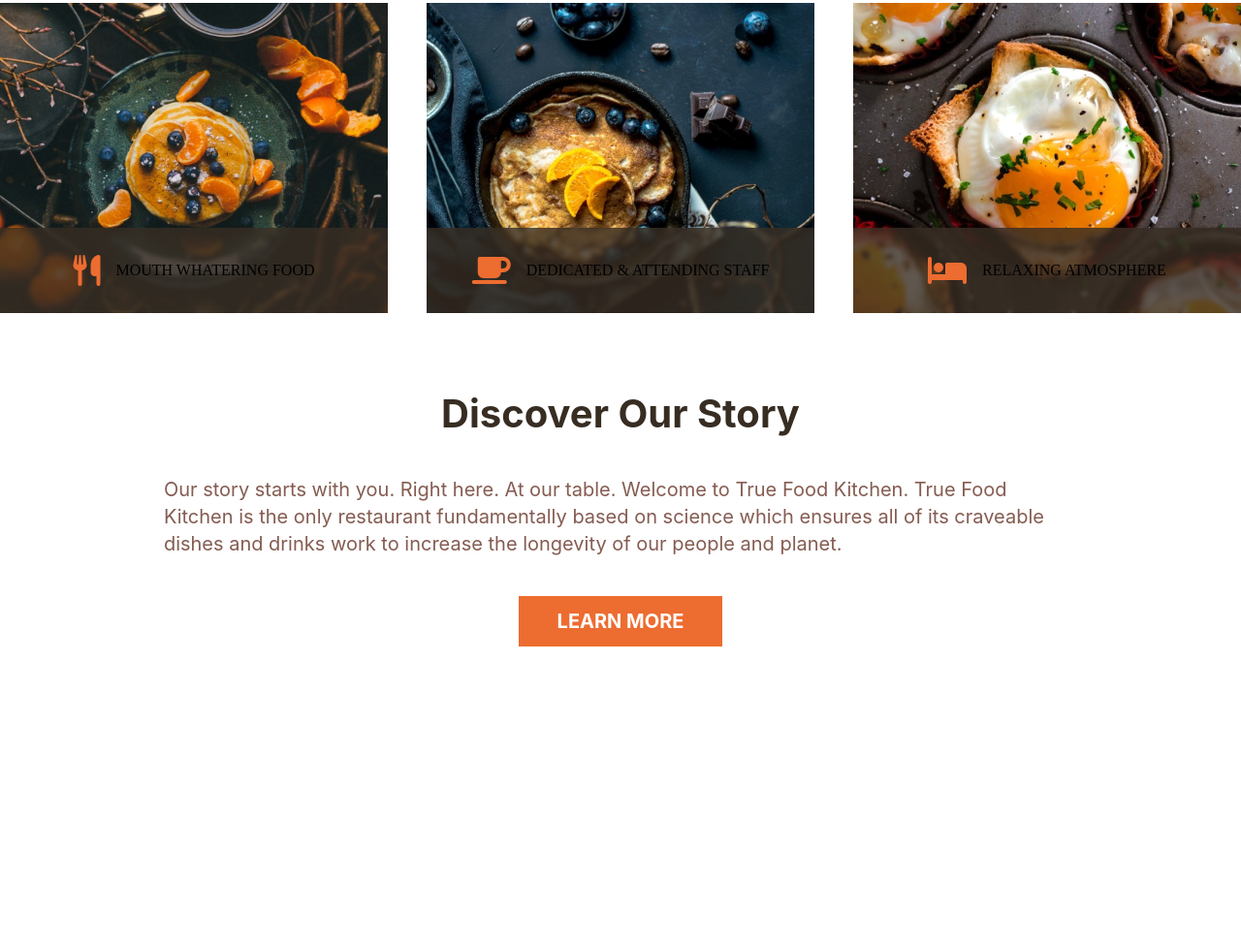
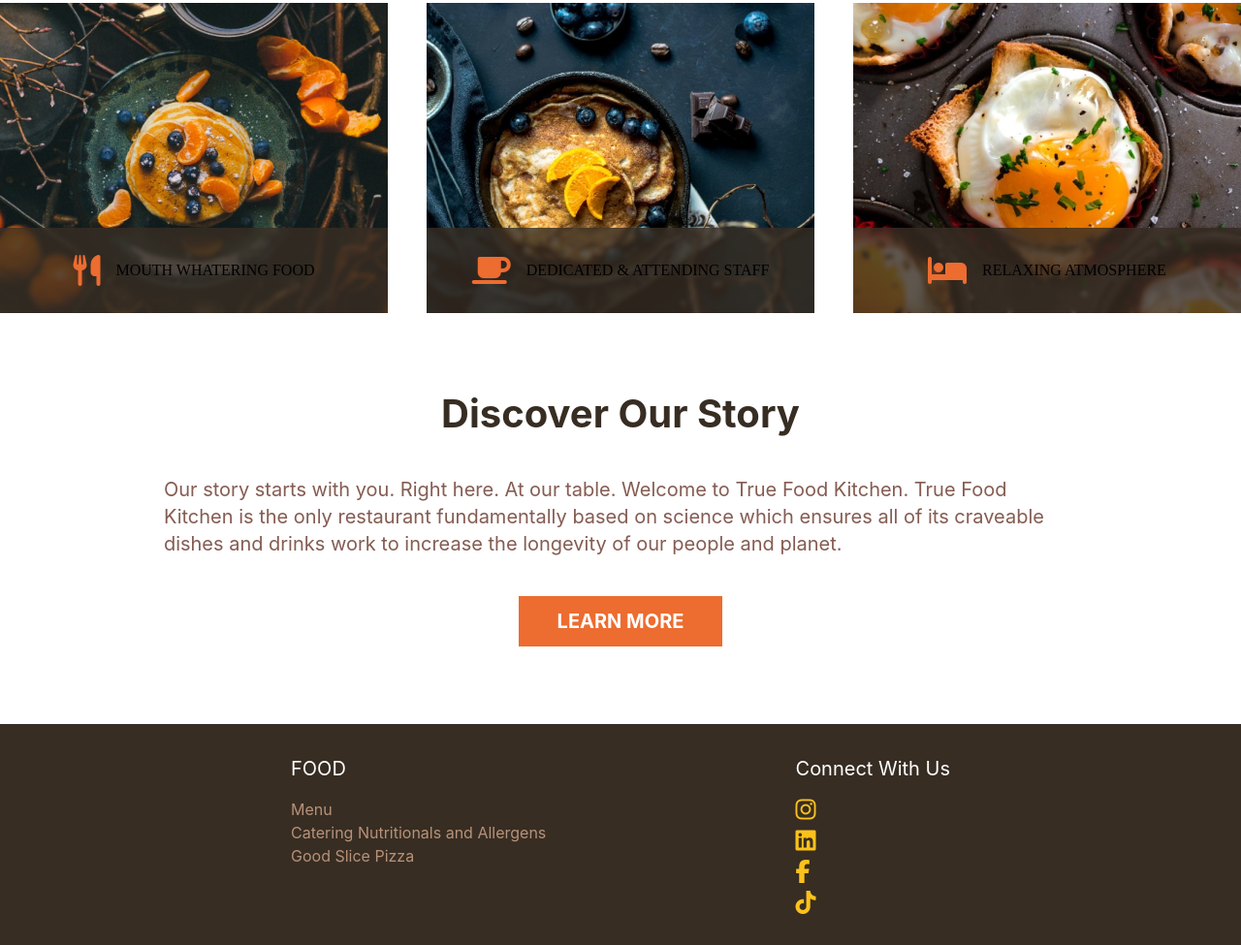
Before and after one commit to nini-mika/homework-7, a plain HTML site: page index.html in a window 1280 px wide. Shown: the part 720-1695 px from the top of the page at 97% size. Before the commit the page ends 1387 px from the top, so only its background shows below. Drawn offline with Linux system fonts and the light colour scheme.

Commit message:
add footer

```diff
--- a/css/style.css
+++ b/css/style.css
@@ -180,6 +180,7 @@ header {
     /* justify-content: center; */
     align-items: center;
     gap: 40px;
+    margin-bottom: 80px;
 
 }
 
@@ -219,3 +220,77 @@ header {
     border: none;
     background-color: #ED6C30;
 }
+
+.article_button:hover{
+    border: 3px dotted #ff7a59;
+    color: #ff7a59;
+    background: white;
+}
+/* footer */
+footer {
+    display: flex;
+    padding: 32px 300px;
+    justify-content: space-between;
+    align-items: flex-start;
+    background: #372D23;
+
+}
+
+.footer_info {
+    display: flex;
+    flex-direction: column;
+    row-gap: 16px;
+    align-items: flex-start;
+
+}
+
+.footer_title {
+    color: #FFF;
+    text-align: center;
+    font-family: Inter;
+    font-size: 20px;
+    font-style: normal;
+    font-weight: 400;
+    line-height: 28px;
+    /* margin-left: 0; */
+}
+
+.footer_list {
+    color: #B89278;
+    text-align: center;
+    font-family: Inter;
+    font-size: 16px;
+    font-style: normal;
+    font-weight: 400;
+    line-height: 24px;
+}
+
+.footer_info2 {
+    display: flex;
+    flex-direction: column;
+    /* justify-content: center;
+align-items: flex-start; */
+    gap: 16px;
+}
+
+.footer_list2{
+    display: flex;
+   flex-direction: column;
+    row-gap: 8px;
+    /* display: block; */
+}
+
+.footer_title2 {
+    color: #FFF;
+    text-align: center;
+    font-family: Inter;
+    font-size: 20px;
+    font-style: normal;
+    font-weight: 400;
+    line-height: 28px;
+}
+
+.footer_icon{
+    font-size: 24px;
+    color: #FCC21B;
+}
--- a/index.html
+++ b/index.html
@@ -52,10 +52,10 @@
             </div>
 
         </section>
-
+        <!-- section2 -->
         <section class="section2">
 
-            <div class="cards">
+            <article class="cards">
                 <img class="card_img" src="img/img1.png" alt="">
 
                 <div class="cards_information">
@@ -64,9 +64,9 @@
                         MOUTH WHATERING FOOD
                     </p>
                 </div>
-            </div>
+            </article>
 
-            <div class="cards">
+            <article class="cards">
                 <img class="card_img" src="img/img2.png" alt="">
 
                 <div class="cards_information">
@@ -75,9 +75,9 @@
                         DEDICATED & ATTENDING STAFF
                     </p>
                 </div>
-            </div>
+            </article>
 
-            <div class="cards">
+            <article class="cards">
                 <img class="card_img" src="img/img3.png" alt="">
 
                 <div class="cards_information">
@@ -86,7 +86,7 @@
                         RELAXING ATMOSPHERE
                     </p>
                 </div>
-            </div>
+            </article>
 
         </section>
 
@@ -110,9 +110,58 @@
             </a>
         </article>
 
+        <!-- footer -->
+        <footer>
+
+            <div class="footer_info">
+                <h6 class="footer_title">FOOD</h4>
+                    <nav>
+                        <ul class="footer_info_list">
+                            <li>
+                                <a class=" footer_list " href=" ">Menu</a>
+                            </li>
+                            <li>
+                                <a class=" footer_list " href=" ">Catering Nutritionals and Allergens</a>
+                            </li>
+                            <li>
+                                <a class="footer_list " href=" ">Good Slice Pizza</a>
+                            </li>
+                        </ul>
+                    </nav>
+
+            </div>
+
+            <div class="footer_info2">
+                <h4 class="footer_title2">Connect With Us</h4>
+                <nav>
+                    <ul class="footer_list2">
+                        <li>
+                            <a href="" target="_blank"><i class="fa-brands fa-instagram footer_icon "></i></a>
+                        </li>
+
+                        <li>
+                            <a href="" target="_blank"><i class="fa-brands fa-linkedin footer_icon"></i></a>
+                        </li>
+
+                        <li>
+                            <a href="" target="_blank"><i class="fa-brands fa-facebook-f footer_icon"></i></a>
+                        </li>
+
+                        <li>
+                            <a href="" target="_blank"><i class="fa-brands fa-tiktok footer_icon"></i></a>
+                        </li>
+
+                    </ul>
+                </nav>
 
 
-    </div>
+            </div>
+
+        </footer>
+
+
+
+
 
 
 </body>
```
